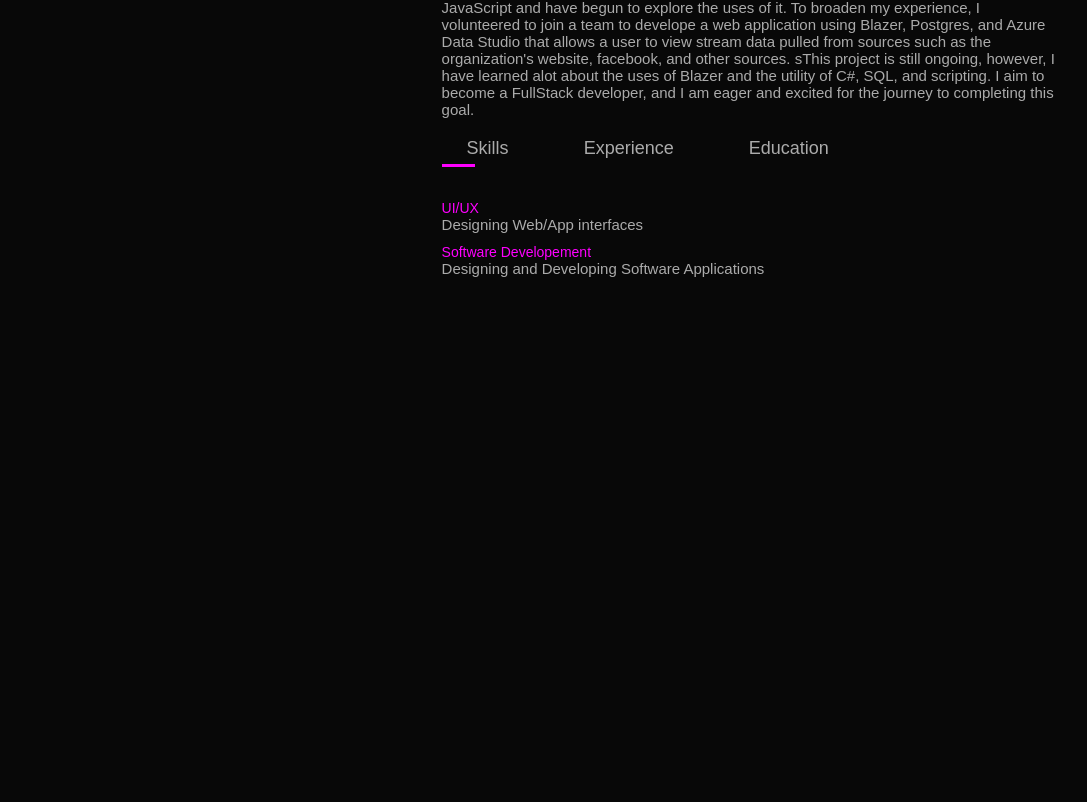
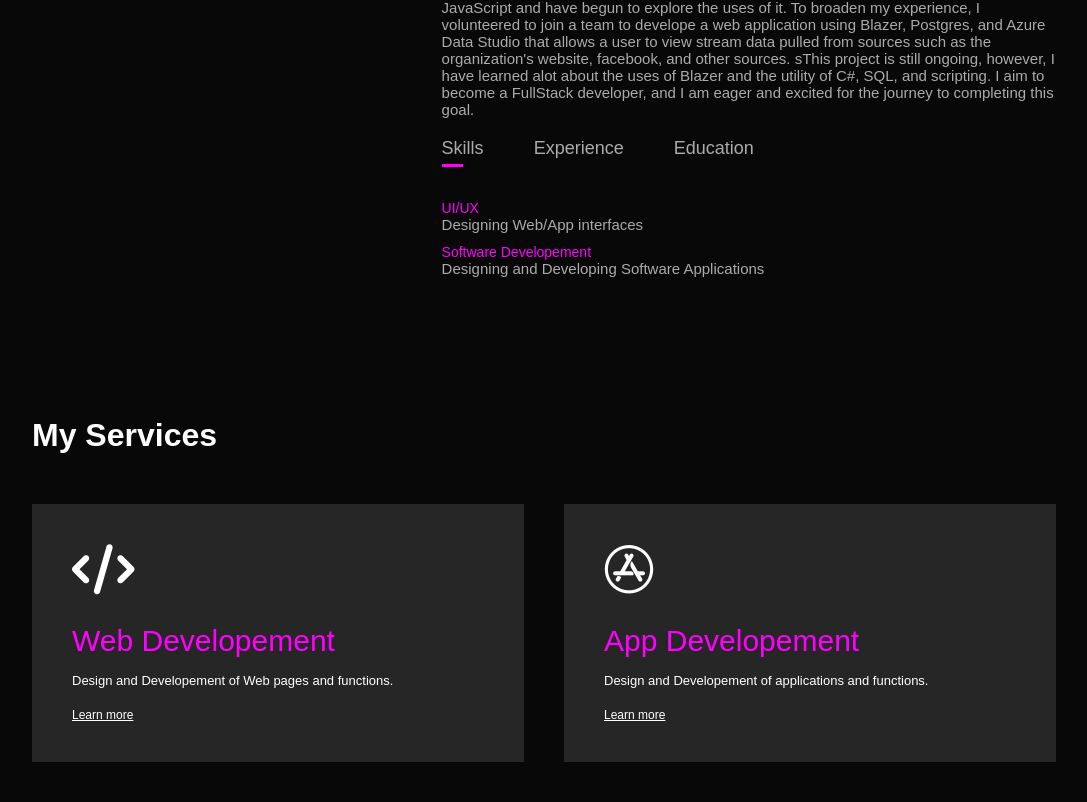
Before and after one commit to TJCornwell/Personal-Portfolio-Website, a plain HTML site: page index.html in a window 1280 px wide. Shown: the part 890-1692 px from the top of the page, without its empty margins (96-1183 px from the left). Before the commit the page ends 1267 px from the top, so only its background shows below. Drawn offline with Linux system fonts and the light colour scheme.

Commit message:
Added Services

```diff
--- a/index.html
+++ b/index.html
@@ -6,14 +6,15 @@
     <meta name="viewport" content="width=device-width, initial-scale=1.0">
     <title>Timothy Cornwell Personal Portfolio Website</title>
     <link rel="stylesheet" href="style.css">
+    <script src="https://kit.fontawesome.com/d4b180fb45.js" crossorigin="anonymous"></script>
 </head>
 
-<!--Header Section-->
+<!------Header Section------>
 <body id="header">
     <div class="container">
         <nav>
             <ul>
-                <!-- <img src="" class="logo>"-->
+                <!------ <img src="" class="logo>"------>
                 <li><a href="#">Home</a></li>
                 <li><a href="#">About</a></li>
                 <li><a href="#">Services</a></li>
@@ -28,25 +29,26 @@
     </div>
 
 
-    <!--About Section-->
+    <!------About Section------>
     <div id="about">
         <div class="container">
             <div class="row">
                 <div class="about-col-1">
-                    <!-- <img src="">-->
+                    <!------ <img src=""> ------>
                 </div>
                 <div class="about-col-2">
                     <h1 class="subtitle">About Me</h1>
 
                     <!--Introduction paragraph-->
-                    <p>My name is Timothy Cornwell, since I first considered going into the tech industry, I have always wanted to go into Web Developemnt or Cyber Security.
+                    <p id="intro">My name is Timothy Cornwell, since I first considered going into the tech industry, I have always wanted to go into Web Developemnt or Cyber Security.
                         As this portfolio might suggest, I have chosen to pursue Web Developemnt, I have always been interested in how website operate and function ever since I
                         discovered the "inspect element" feature on Google Chrome.
                     </p>
-                    <p>Since then, I have taken steps to prepare myself to enter the field by going to study Computer Science
+                    <p id="intro">Since then, I have taken steps to prepare myself to enter the field by going to study Computer Science
                         as my Bachelor's degree at the University of Houston-Victoria. I will have completed this objective in May 2024 by earning my degree. During my time as a student I have
                         had the opportunity to learn the necessary elements to Software Developement and coding.
-                    <p>I first learned C++ as the introductory language, which pushed me to learning C# and Java next.
+                    </p>
+                    <p id="intro">I first learned C++ as the introductory language, which pushed me to learning C# and Java next.
                         I wanted to explore other operating systems and coding languages, so I completed a Introduction to Linux course which introduced me to Bash and most importantly Python.
                         Using Python, I have been able to practice and develope skills such as the core search and sorting algorithms. In my own time, I have practiced HTML and CSS in order to begin the journey
                         to becoming a Web Developer, and I have recently been introduced to JavaScript and have begun to explore the uses of it. To broaden my experience, I volunteered to join a team
@@ -55,7 +57,7 @@
                         to completing this goal.
                     </p>
 
-                    <!--About Tabs-->
+                    <!------About Tabs------>
                     <div class="tab-titles">
                         <p class="tab-links active-link" onclick="opentab('skills')">Skills</p>
                         <p class="tab-links" onclick="opentab('experience')">Experience</p>
@@ -84,7 +86,29 @@
         </div>
     </div>
 
-    <!--JS for About Tab changes-->
+    <!------Services----->
+    <div id="services">
+        <div class="container">
+            <h1 class="sub-title">My Services</h1>
+            <div class="services-list">
+
+                <div>
+                    <i class="fa-solid fa-code"></i>
+                    <h2>Web Developement</h2>
+                    <p>Design and Developement of Web pages and functions.</p>
+                    <a href="#">Learn more</a>
+                </div>
+                <div>
+                    <i class="fa-brands fa-app-store"></i>
+                    <h2>App Developement</h2>
+                    <p>Design and Developement of applications and functions.</p>
+                    <a href="#">Learn more</a>
+                </div>
+            </div>
+        </div>
+    </div>
+
+    <!------JS for About Tab changes------>
     <script>
         var tablinks = document.getElementsByClassName("tab-links");
         var tabcontents = document.getElementsByClassName("tab-contents");
--- a/style.css
+++ b/style.css
@@ -142,6 +142,42 @@ nav ul li a:hover::after{
     display: block;
 }
 
-p {
+#intro{
     text-indent: 25px;
 }
+
+
+/*----Services----*/
+#services{
+    padding: 30px 0;
+}
+.services-list{
+    display: grid;
+    grid-template-columns: repeat(auto-fit, minmax(250px, 1fr));
+    grid-gap: 40px;
+    margin-top: 50px;
+}
+.services-list div{
+    background: #262626;
+    padding: 40px;
+    font-size: 13px;
+    font-weight: 300;
+    border-right: round;
+}
+.services-list div i{
+    font-size: 50px;
+    margin-bottom: 30px;
+}
+.services-list div h2{
+    font-size: 30px;
+    font-weight: 500;
+    margin-bottom: 15px;
+    color: #FF00FF;
+}
+.services-list div a{
+    text-decoration: underline;
+    color: #fff;
+    font-size: 12px;
+    margin-top: 20px;
+    display: inline-block;
+}
```
